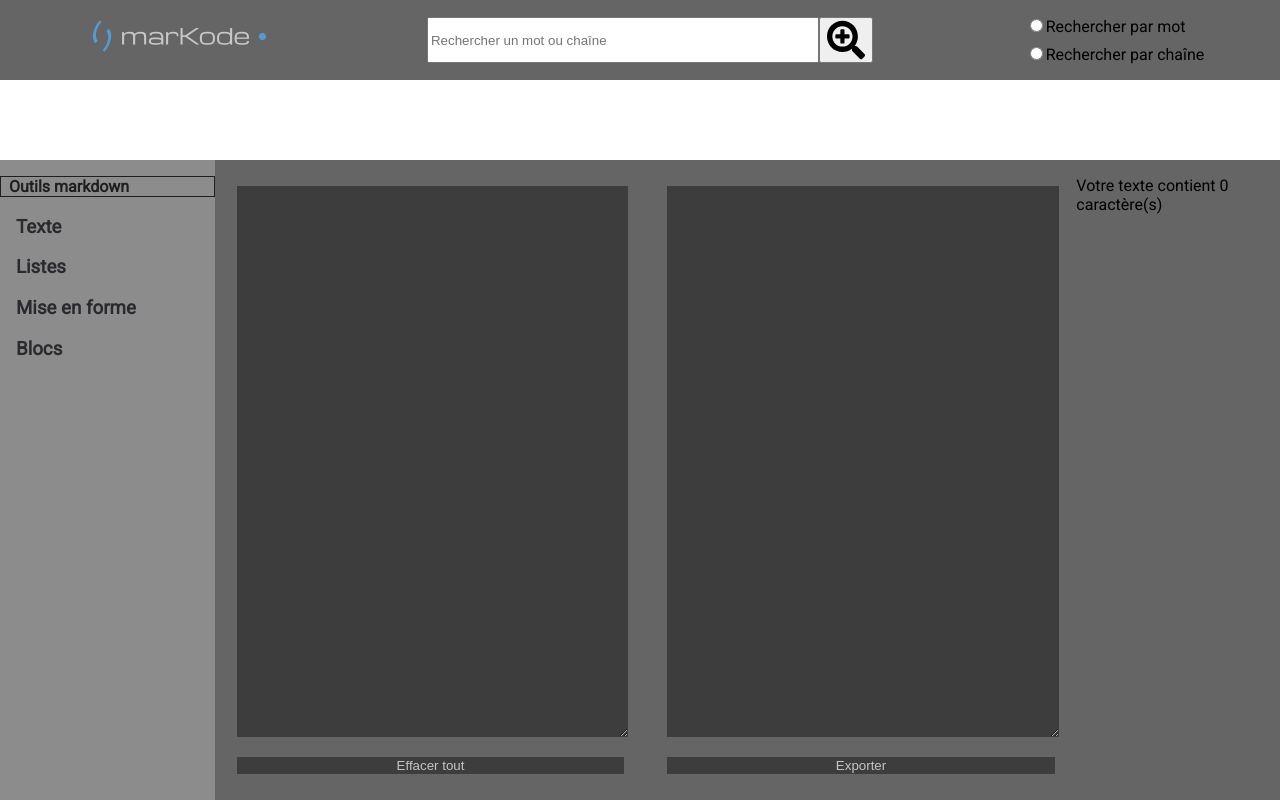
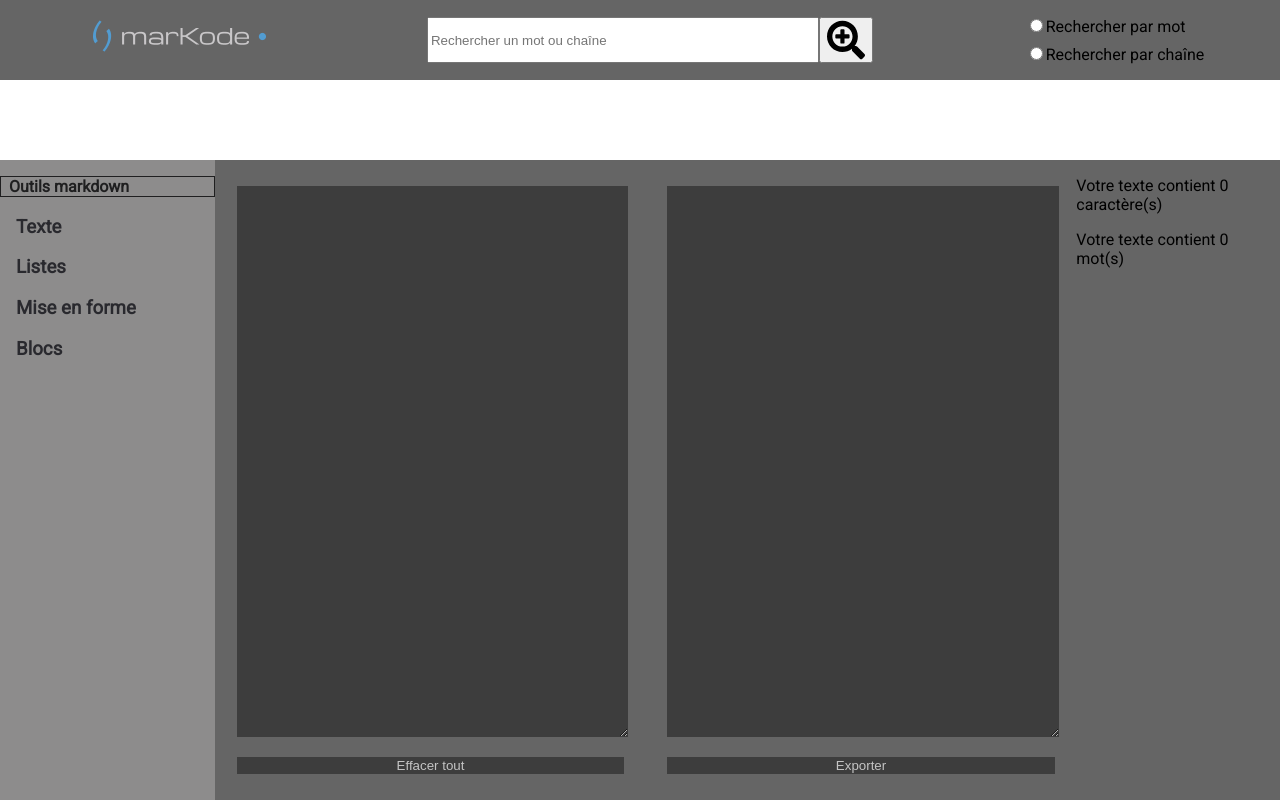
Before and after one commit to XeniaR1S/markode, a React (Create React App) app in the folder markode/: page / in a window 1280 px wide. Shown: the top 800 px of the page. Built offline with nearby package versions, Linux system fonts and the light colour scheme.

Commit message:
create counter for words

```diff
--- a/markode/src/App.js
+++ b/markode/src/App.js
@@ -2,6 +2,7 @@ import React from 'react';
 import './App.css';
 import Navbar from './components/Navbar';
 import Main from './components/Main';
+
 
 class App extends React.Component {
   constructor() {
@@ -20,7 +21,8 @@ class App extends React.Component {
         <header className="navbar">
           <Navbar searchField={this.searchField} input={this.state.input} />
         </header>
-        <Main />
+        <Main/>
+
       </div>
     );
   }
--- a/markode/src/components/Counter.jsx
+++ b/markode/src/components/Counter.jsx
@@ -1,11 +1,12 @@
 import React from 'react'
 
-class Counter extends React.Component{
-    render() {
-      return (
-          <p id="counter">Votre texte contient {this.props.numChar} caractère(s)</p>
-      );
-    }
-  }
+function Counter({countWord, numChar}){
+    return (
+      <div>
+        <p id="counter">Votre texte contient {numChar} caractère(s)</p>
+        <p id="counter-words">Votre texte contient {countWord} mot(s)</p>
+      </div>
+  );
+}
 
   export default Counter
--- a/markode/src/components/Footer.jsx
+++ b/markode/src/components/Footer.jsx
@@ -5,7 +5,7 @@ class Footer extends React.Component{
     render() {
       return (
         <div id="footer">
-          < Counter numChar={this.props.numChar}/>
+          < Counter numChar={this.props.numChar} countWord={this.props.countWord}/>
         </div>
       );
     }
--- a/markode/src/components/Main.js
+++ b/markode/src/components/Main.js
@@ -7,11 +7,14 @@ class Main extends React.Component {
     super(props)
     this.state = {
       text: "",
-            numChar: 0
+      numChar: 0,
+      countWord: 0
     }
     this.mdToHtml = this.mdToHtml.bind(this);
     this.countChar = this.countChar.bind(this);
+    this.handleCountWords = this.handleCountWords.bind(this);
     this.combinedMethods = this.combinedMethods.bind(this);
+
   }
   mdToHtml(event){
     const MarkdownIt = require('markdown-it')
@@ -22,13 +25,31 @@ class Main extends React.Component {
         text: result
     });
   }
+
+  counterWords(event) {
+    let counttext = event.target.value;
+    let table = counttext.split(/[\s|.|,|'|:|;|?|!|~|*|#|(|)|-|_|<|>]+/g);
+    if (table[table.length-1] === "") {
+        table.splice(table.length-1, 1)
+    }
+    let result = table.length;
+    return(
+      result
+    );
+  }
+
   countChar(event){
     this.setState({numChar: event.target.value.length});
   }
   combinedMethods(e) {
     this.mdToHtml(e)
     this.countChar(e)
+    this.handleCountWords(e)
   }
+ handleCountWords(event){
+    this.setState({countWord: this.counterWords(event)});
+  }
+
     render() {
         return (
             <div className="main">
@@ -49,7 +70,7 @@ class Main extends React.Component {
                         <button className="editorButtons">Exporter</button>
                     </div>
                 </div>
-                <Footer countChar={this.countChar} numChar={this.state.numChar}/>
+                <Footer countChar={this.countChar} numChar={this.state.numChar}  countWord={this.state.countWord}/>
             </div>
         )
     }
```
Lines whose indentation alone changed are shown as unchanged.
